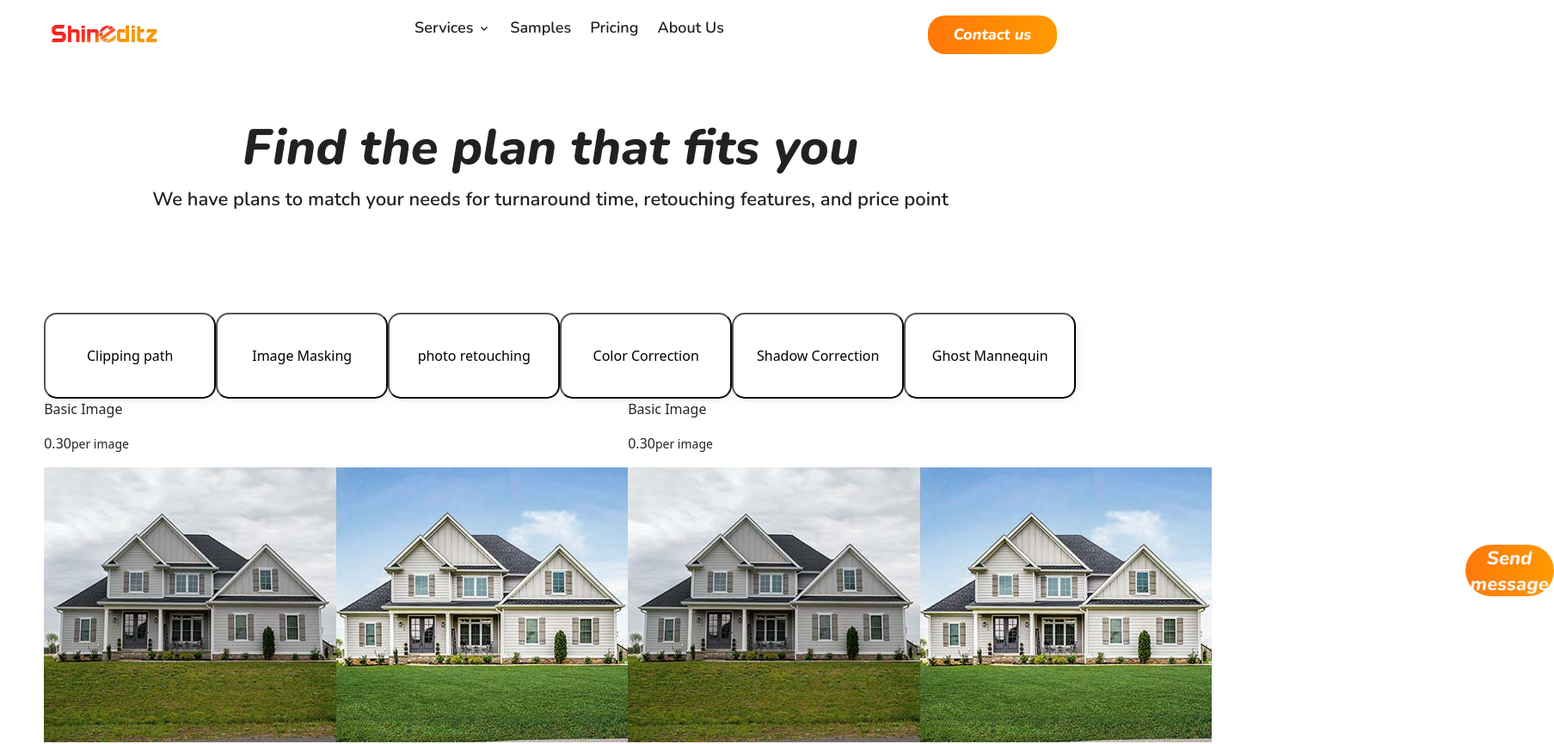
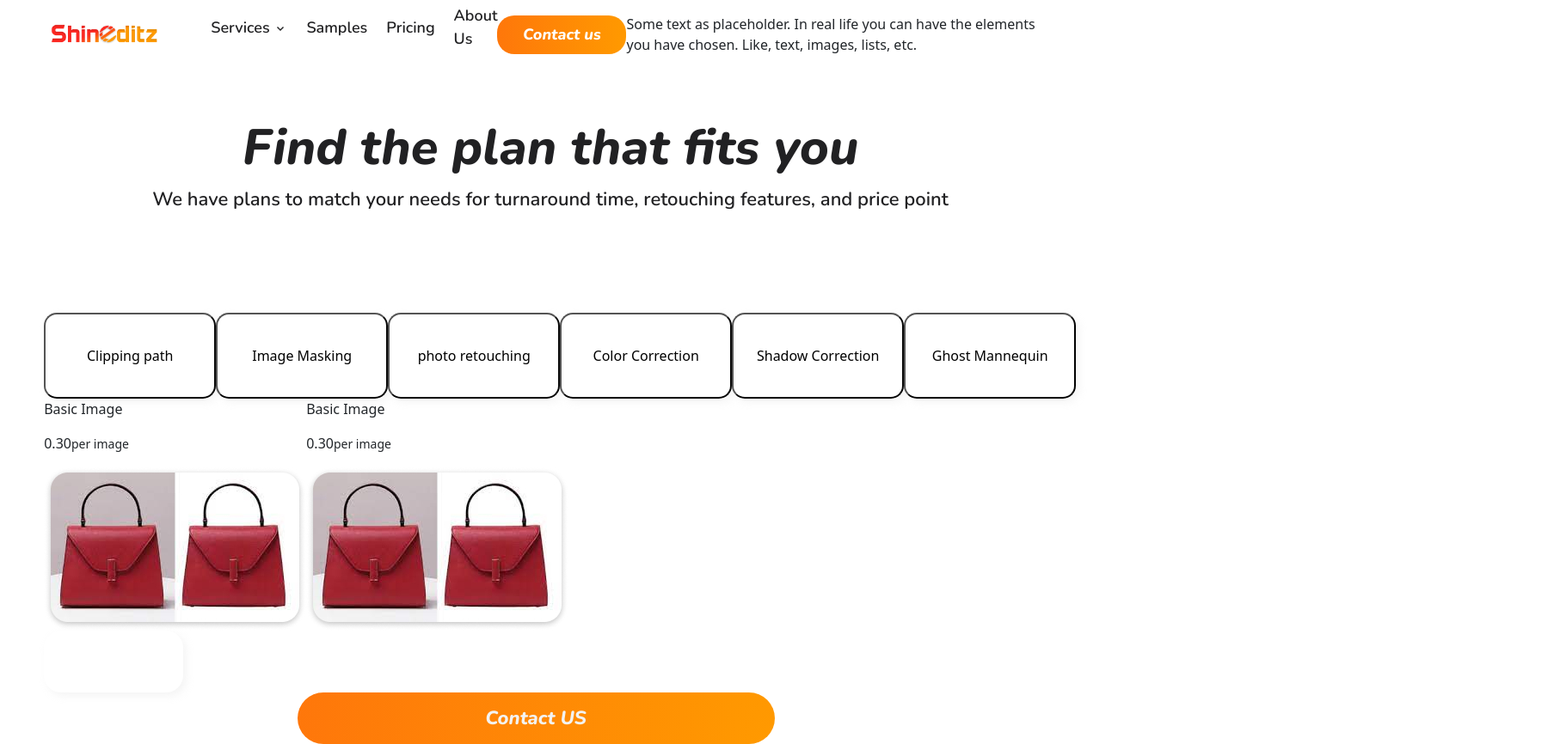
Before and after one commit to Nirmalnio/Shineditz, a React (Create React App) app: page /pricing in a window 1280 px wide. Shown: the whole page at 86% size, 1807 px wide, since content can reach past the window. Built offline with nearby package versions, Linux system fonts and the light colour scheme.

Commit message:
pricing page added

```diff
--- a/package.json
+++ b/package.json
@@ -1,6 +1,6 @@
 {
   "name": "shineditz",
-  "homepage":"http://shineditz.com/",
+  "homepage": "http://shineditz.com/",
   "version": "0.1.0",
   "private": true,
   "dependencies": {
@@ -11,6 +11,7 @@
     "react": "^18.2.0",
     "react-bootstrap": "^2.7.2",
     "react-dom": "^18.2.0",
+    "react-icons": "^4.8.0",
     "react-router-dom": "^6.9.0",
     "react-scripts": "5.0.1",
     "web-vitals": "^2.1.4"
@@ -18,7 +19,7 @@
   "scripts": {
     "start": "react-scripts start",
     "predeploy": "npm run build",
-    "deploy":"gh-pages -d build",
+    "deploy": "gh-pages -d build",
     "build": "react-scripts build",
     "test": "react-scripts test",
     "eject": "react-scripts eject"
--- a/public/index.html
+++ b/public/index.html
@@ -27,6 +27,7 @@
     <title>Shineditz</title>
   </head>
   <body>
+    <script defer src="https://use.fontawesome.com/releases/v5.15.4/js/all.js" integrity="sha384-rOA1PnstxnOBLzCLMcre8ybwbTmemjzdNlILg8O7z1lUkLXozs4DHonlDtnE7fpc" crossorigin="anonymous"></script>
     <noscript>You need to enable JavaScript to run this app.</noscript>
     <div id="root"></div>
     <!--
--- a/src/Assets/icon.js
+++ b/src/Assets/icon.js
@@ -175,3 +175,5 @@ export const Ghostmasking = <svg width="50" height="50" viewBox="0 0 50 50" fill
 </clipPath>
 </defs>
 </svg>
+
+export const menuicon = <svg xmlns="http://www.w3.org/2000/svg" viewBox="0 0 448 512"><path d="M0 96C0 78.3 14.3 64 32 64H416c17.7 0 32 14.3 32 32s-14.3 32-32 32H32C14.3 128 0 113.7 0 96zM0 256c0-17.7 14.3-32 32-32H416c17.7 0 32 14.3 32 32s-14.3 32-32 32H32c-17.7 0-32-14.3-32-32zM448 416c0 17.7-14.3 32-32 32H32c-17.7 0-32-14.3-32-32s14.3-32 32-32H416c17.7 0 32 14.3 32 32z"/></svg>
--- a/src/Components/Head/Header.css
+++ b/src/Components/Head/Header.css
@@ -83,6 +83,19 @@
   background-color: #f1f1f1;
 }
 
-@media screen and (max-width: 980px){
+.mobmenu{
+  display: none;
+}
+@media screen and (max-width: 860px){
+    .contactus-btn{
+      display: none;
+    }
+    .headermenu{
+      display: none;
+    }
+
+    .mobmenu{
+     display: block;
+    }
 
 }
--- a/src/Components/Head/Header.jsx
+++ b/src/Components/Head/Header.jsx
@@ -2,11 +2,23 @@ import React from 'react'
 import "./Header.css"
 import Logo from '../../Assets/Images/Shine Logo 3.jpg'
 import { Link } from 'react-router-dom'
+import Offcanvas from 'react-bootstrap/Offcanvas';
+import {menuicon} from "../../Assets/icon"
+import { GiHamburgerMenu} from "react-icons/gi";
+import { useState,useEffect } from "react"
 function Header() {
+
+
+  const [show, setShow] = useState(false);
+
+  const handleClose = () => setShow(false);
+  const handleShow = () => setShow(true);
+
 
   const arrow = <svg xmlns="http://www.w3.org/2000/svg" width="16" height="16" viewBox="0 0 24 24">
   <path d="M12 16.5l-6-6 1.5-1.5 4.5 4.5 4.5-4.5 1.5 1.5z" fill="currentColor"/>
 </svg>
+
 
   return (
     <div className='headerDiv'>
@@ -39,6 +51,20 @@ function Header() {
            Contact us
         </div>
         </Link>
+          <div className='mobmenu' onClick={handleShow}>
+              <GiHamburgerMenu/>
+          </div>
+
+          <Offcanvas show={show} onHide={handleClose} responsive="lg" placement='end'>
+        <Offcanvas.Header closeButton>
+          <Offcanvas.Title>Shineditz</Offcanvas.Title>
+        </Offcanvas.Header>
+        <Offcanvas.Body>
+          Some text as placeholder. In real life you can have the elements you
+          have chosen. Like, text, images, lists, etc.
+        </Offcanvas.Body>
+      </Offcanvas>
+
     </div>
   )
 }
--- a/src/pages/pricing/pricing.css
+++ b/src/pages/pricing/pricing.css
@@ -1,6 +1,7 @@
-.containerdiv{
-    padding: 0  4vw;
+.containerdiv {
+    padding: 0 4vw;
 }
+
 .headdiv {
     display: flex;
     flex-direction: column;
@@ -49,18 +50,20 @@
     width: 200px;
     height: 100px;
 }
-.card2{
-    display:flex;
+
+.card2 {
+    display: flex;
     align-items: center;
 }
+
 .button1 {
-    margin:0 25%;
+    margin: 0 25%;
     background: radial-gradient(293.15% 5244.37% at 100% 121.13%, #FF9A00 0%, #FD331F 100%)
         /* warning: gradient uses a rotation that is not supported by CSS and may not behave as expected */
     ;
     width: 555px;
     height: 60px;
-    border:none;
+    border: none;
     border-radius: 30px;
     font-family: 'Nunito';
     font-style: normal;
@@ -72,3 +75,17 @@
 
     color: #F3F3F3;
 }
+
+.button2 {
+
+    background: #FFFFFF;
+    box-shadow: 4px 4px 8px rgba(215, 215, 215, 0.25);
+    border-radius: 20px;
+    font-family: 'Nunito';
+    font-style: normal;
+    font-weight: 900;
+    font-size: 22px;
+    line-height: 70px;
+    text-align: center;
+    color: #212123;
+}
--- a/src/pages/pricing/pricing.jsx
+++ b/src/pages/pricing/pricing.jsx
@@ -2,7 +2,7 @@ import React from "react";
 import { Link } from 'react-router-dom';
 import Header from "../../Components/Head/Header";
 import './pricing.css';
-import basic from "../../Assets/Images/retouch image.jpg";
+import basic from "../../Assets/Images/bag.jpg";
 
 
 function Pricing() {
@@ -46,9 +46,12 @@ function Pricing() {
                         <p>0.30<small>per image</small> </p>
                         <img src={basic}></img>
                     </div>
-                    <button className='button1' type="submit">Send message</button>
 
                 </div>
+                <button className='button2' type="submit">View Samples</button>
+
+                <button className='button1' type="submit">Contact US</button>
+
             </div>
         </div>
     )
```
Also changed, not shown: src/Assets/Images/bag.jpg (added), 1 other file (tests, documents, lock files or other folders).
